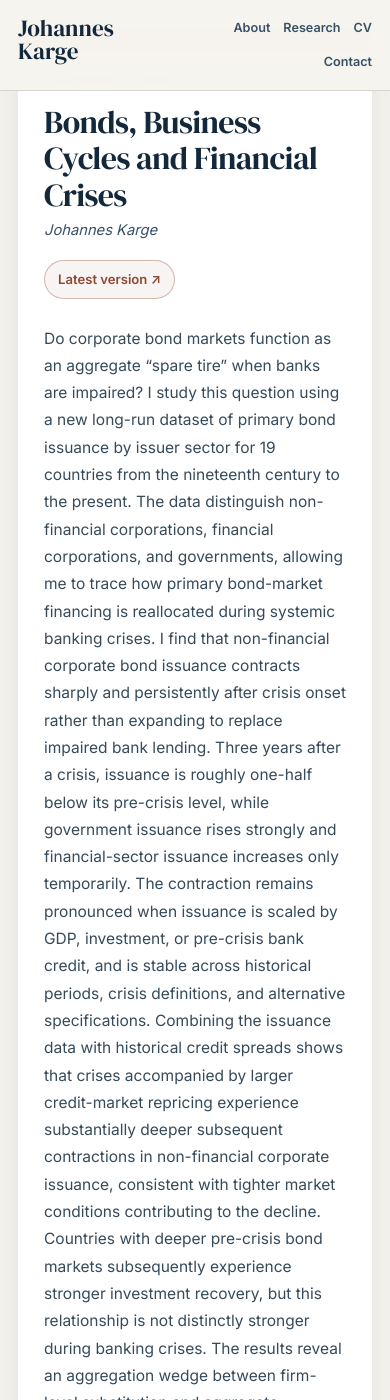
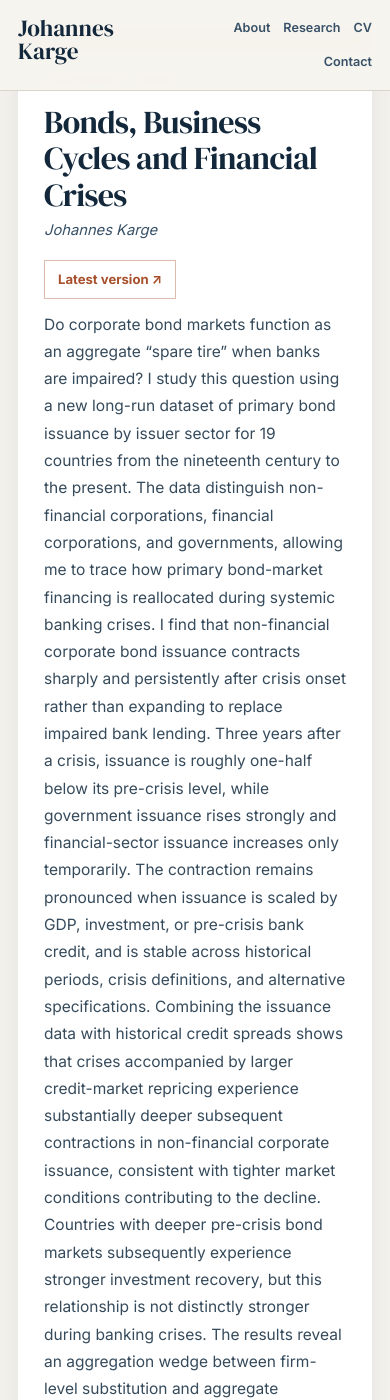
Before and after one commit to JohannesKarge/johanneskarge.github.io, a Jekyll site: the page built from index.md, in a window 390 px wide and 1400 px high, scrolled down 1617 px. Built offline with Jekyll 4.4.1, drawn with Linux system fonts in a browser that asks for light colours.

Commit message:
update style

```diff
--- a/assets/css/style.scss
+++ b/assets/css/style.scss
@@ -8,11 +8,23 @@
 $paper-deep: #ece9df;
 $white: #ffffff;
 $line: #d8d5ca;
+
 $font-sans: "Inter", -apple-system, BlinkMacSystemFont, "Segoe UI", sans-serif;
 $font-serif: "DM Serif Display", Georgia, serif;
 
-* { box-sizing: border-box; }
-html { scroll-behavior: smooth; }
+
+/* ------------------------------------------------------------
+   Base
+------------------------------------------------------------ */
+
+* {
+  box-sizing: border-box;
+}
+
+html {
+  scroll-behavior: smooth;
+}
+
 body {
   margin: 0;
   color: $ink;
@@ -26,6 +38,11 @@
   width: min(1120px, calc(100% - 48px));
   margin: 0 auto;
 }
+
+
+/* ------------------------------------------------------------
+   Header & navigation
+------------------------------------------------------------ */
 
 .site-header {
   position: sticky;
@@ -63,19 +80,20 @@
     font-weight: 600;
     text-decoration: none;
 
-    &:hover { color: $accent; }
+    &:hover {
+      color: $accent;
+    }
   }
 }
 
-.hero-section { padding: 94px 0 72px; }
-.hero-grid {
-  display: grid;
-  grid-template-columns: minmax(0, 1fr) 270px;
-  align-items: center;
-  gap: clamp(48px, 9vw, 132px);
-}
 
-.eyebrow, .section-kicker, .project-status {
+/* ------------------------------------------------------------
+   Typography
+------------------------------------------------------------ */
+
+.eyebrow,
+.section-kicker,
+.project-status {
   margin: 0 0 13px;
   color: $accent;
   font-size: .77rem;
@@ -85,8 +103,19 @@
   text-transform: uppercase;
 }
 
-h1, h2, h3, p { margin-top: 0; }
-h1, h2, h3 { color: $ink; }
+h1,
+h2,
+h3,
+p {
+  margin-top: 0;
+}
+
+h1,
+h2,
+h3 {
+  color: $ink;
+}
+
 h1 {
   max-width: 760px;
   margin-bottom: 14px;
@@ -96,6 +125,7 @@
   letter-spacing: -.045em;
   line-height: .95;
 }
+
 h2 {
   max-width: 670px;
   margin-bottom: 16px;
@@ -105,6 +135,7 @@
   letter-spacing: -.025em;
   line-height: 1.03;
 }
+
 h3 {
   margin-bottom: 6px;
   font-family: $font-serif;
@@ -112,6 +143,22 @@
   font-weight: 400;
   letter-spacing: -.02em;
   line-height: 1.14;
+}
+
+
+/* ------------------------------------------------------------
+   Hero
+------------------------------------------------------------ */
+
+.hero-section {
+  padding: 94px 0 72px;
+}
+
+.hero-grid {
+  display: grid;
+  grid-template-columns: minmax(0, 1fr) 270px;
+  align-items: center;
+  gap: clamp(48px, 9vw, 132px);
 }
 
 .role {
@@ -130,7 +177,10 @@
   line-height: 1.8;
 }
 
-.hero-photo-wrap { position: relative; }
+.hero-photo-wrap {
+  position: relative;
+}
+
 .hero-photo-wrap::after {
   content: "";
   position: absolute;
@@ -138,6 +188,7 @@
   z-index: -1;
   border: 1px solid rgba(167, 80, 44, .5);
 }
+
 .hero-photo {
   display: block;
   width: 100%;
@@ -146,7 +197,17 @@
   filter: saturate(.86) contrast(.98);
 }
 
-.hero-actions { display: flex; flex-wrap: wrap; gap: 12px; }
+.hero-actions {
+  display: flex;
+  flex-wrap: wrap;
+  gap: 12px;
+}
+
+
+/* ------------------------------------------------------------
+   Buttons
+------------------------------------------------------------ */
+
 .button {
   display: inline-flex;
   align-items: center;
@@ -158,28 +219,57 @@
   font-size: .91rem;
   font-weight: 700;
   text-decoration: none;
-  transition: background-color .18s ease, color .18s ease, transform .18s ease;
+  transition:
+    background-color .18s ease,
+    color .18s ease,
+    border-color .18s ease,
+    transform .18s ease;
 
-  &:hover { transform: translateY(-2px); }
+  &:hover {
+    transform: translateY(-2px);
+  }
 }
+
 .button.primary {
   border-color: $ink;
   background: $ink;
   color: $white;
-  &:hover { background: $accent; border-color: $accent; }
+
+  &:hover {
+    background: $accent;
+    border-color: $accent;
+  }
 }
+
 .button.secondary {
   background: transparent;
-  &:hover { background: $paper-deep; }
+
+  &:hover {
+    background: $paper-deep;
+  }
 }
+
+
+/* ------------------------------------------------------------
+   Research interests / tags
+------------------------------------------------------------ */
 
 .interests-section {
   padding: 31px 0 35px;
   border-top: 1px solid $line;
   border-bottom: 1px solid $line;
 }
-.section-kicker { margin-bottom: 16px; }
-.tag-list { display: flex; flex-wrap: wrap; gap: 8px; }
+
+.section-kicker {
+  margin-bottom: 16px;
+}
+
+.tag-list {
+  display: flex;
+  flex-wrap: wrap;
+  gap: 8px;
+}
+
 .tag {
   display: inline-flex;
   align-items: center;
@@ -191,15 +281,27 @@
   font-weight: 600;
   line-height: 1.2;
 }
-.tag-muted { background: $paper; }
 
-.research-section { padding: 96px 0 104px; }
+.tag-muted {
+  background: $paper;
+}
+
+
+/* ------------------------------------------------------------
+   Research projects
+------------------------------------------------------------ */
+
+.research-section {
+  padding: 96px 0 104px;
+}
+
 .research-intro {
   max-width: 700px;
   margin-bottom: 42px;
   color: $ink-soft;
   font-size: 1.05rem;
 }
+
 .project-list {
   display: flex;
   flex-direction: column;
@@ -269,68 +371,55 @@
 .project-link {
   display: inline-flex;
   align-items: center;
+  padding: 7px 13px;
   border: 1px solid rgba(167, 80, 44, .38);
-  padding: 7px 13px;
   color: $accent;
+  background: transparent;
   font-size: .82rem;
   font-weight: 700;
   text-decoration: none;
-  transition: background-color .18s ease, border-color .18s ease;
+  transition:
+    background-color .18s ease,
+    border-color .18s ease,
+    transform .18s ease;
 
   &:hover {
     background: rgba(167, 80, 44, .07);
     border-color: $accent;
+    transform: translateY(-1px);
   }
 }
 
-@media (max-width: 820px) {
-  .project-card,
-  .project-card-featured {
-    grid-template-columns: 1fr;
-    gap: 12px;
-    padding: 27px 26px 25px;
-  }
-}
 
-.project-links {
-  display: flex;
-  flex-wrap: wrap;
-  gap: 10px;
-  margin: 12px 0 14px;
-}
-
-.project-link {
-  display: inline-flex;
-  align-items: center;
-  border: 1px solid rgba(142, 73, 50, .35);
-  border-radius: 999px;
-  padding: 7px 13px;
-  font-size: .82rem;
-  font-weight: 600;
-  text-decoration: none;
-  color: #8e4932;
-  background: rgba(142, 73, 50, .06);
-}
-
-.project-link:hover {
-  border-color: rgba(142, 73, 50, .7);
-  background: rgba(142, 73, 50, .11);
-}
-
+/* ------------------------------------------------------------
+   Contact
+------------------------------------------------------------ */
 
 .contact-section {
   padding: 76px 0;
   background: $ink;
   color: rgba(255, 255, 255, .79);
 }
-.contact-section h2 { color: $white; }
+
+.contact-section h2 {
+  color: $white;
+}
+
+.contact-section .section-kicker {
+  color: #e39c7d;
+}
+
+.contact-section p {
+  max-width: 560px;
+  margin-bottom: 0;
+}
+
 .contact-grid {
   display: grid;
   grid-template-columns: minmax(0, 1.2fr) minmax(260px, .8fr);
   gap: 80px;
 }
-.contact-section .section-kicker { color: #e39c7d; }
-.contact-section p { max-width: 560px; margin-bottom: 0; }
+
 .contact-links {
   display: flex;
   flex-direction: column;
@@ -341,43 +430,32 @@
   a {
     color: $white;
     font-size: .96rem;
-    text-decoration-color: rgba(255,255,255,.35);
+    text-decoration-color: rgba(255, 255, 255, .35);
     text-underline-offset: 4px;
-    &:hover { color: #eab092; }
+
+    &:hover {
+      color: #eab092;
+    }
   }
 }
+
+
+/* ------------------------------------------------------------
+   Footer
+------------------------------------------------------------ */
 
 .site-footer {
   padding: 21px 0;
   background: #0d1e2d;
-  color: rgba(255,255,255,.65);
+  color: rgba(255, 255, 255, .65);
   font-size: .83rem;
-}
-.footer-inner { display: flex; justify-content: space-between; gap: 16px; }
-.site-footer a { color: rgba(255,255,255,.83); text-decoration: none; &:hover { color: $white; } }
-
-@media (max-width: 820px) {
-  .hero-section { padding: 72px 0 62px; }
-  .hero-grid { grid-template-columns: minmax(0, 1fr) 190px; gap: 42px; }
- }
-
-@media (max-width: 620px) {
-  .container { width: min(100% - 36px, 1120px); }
-  .site-nav { min-height: auto; padding: 17px 0; align-items: flex-start; }
-  .nav-links { gap: 13px; flex-wrap: wrap; justify-content: flex-end; }
-  .nav-links a { font-size: .79rem; }
-  .hero-grid, .contact-grid { grid-template-columns: 1fr; }
-  .hero-grid { gap: 44px; }
-  .hero-photo-wrap { width: min(240px, 76vw); }
-  .hero-photo-wrap::after { inset: 13px -13px -13px 13px; }
-  .contact-grid { gap: 33px; }
-  .footer-inner { flex-direction: column; }
 }
 
 .footer-inner {
   display: grid;
   grid-template-columns: auto minmax(300px, 620px);
   align-items: start;
+  justify-content: space-between;
   gap: 14px 40px;
 }
 
@@ -385,6 +463,15 @@
   display: flex;
   flex-wrap: wrap;
   gap: 16px;
+}
+
+.site-footer a {
+  color: rgba(255, 255, 255, .83);
+  text-decoration: none;
+
+  &:hover {
+    color: $white;
+  }
 }
 
 .disclaimer {
@@ -396,7 +483,73 @@
   text-align: right;
 }
 
+
+/* ------------------------------------------------------------
+   Responsive
+------------------------------------------------------------ */
+
+@media (max-width: 820px) {
+
+  .hero-section {
+    padding: 72px 0 62px;
+  }
+
+  .hero-grid {
+    grid-template-columns: minmax(0, 1fr) 190px;
+    gap: 42px;
+  }
+
+  .project-card,
+  .project-card-featured {
+    grid-template-columns: 1fr;
+    gap: 12px;
+    padding: 27px 26px 25px;
+  }
+}
+
 @media (max-width: 620px) {
+
+  .container {
+    width: min(100% - 36px, 1120px);
+  }
+
+  .site-nav {
+    min-height: auto;
+    padding: 17px 0;
+    align-items: flex-start;
+  }
+
+  .nav-links {
+    gap: 13px;
+    flex-wrap: wrap;
+    justify-content: flex-end;
+  }
+
+  .nav-links a {
+    font-size: .79rem;
+  }
+
+  .hero-grid,
+  .contact-grid {
+    grid-template-columns: 1fr;
+  }
+
+  .hero-grid {
+    gap: 44px;
+  }
+
+  .hero-photo-wrap {
+    width: min(240px, 76vw);
+  }
+
+  .hero-photo-wrap::after {
+    inset: 13px -13px -13px 13px;
+  }
+
+  .contact-grid {
+    gap: 33px;
+  }
+
   .footer-inner {
     grid-template-columns: 1fr;
   }
```
